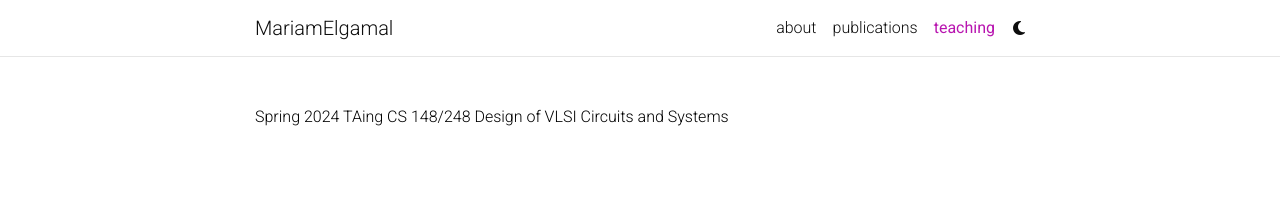
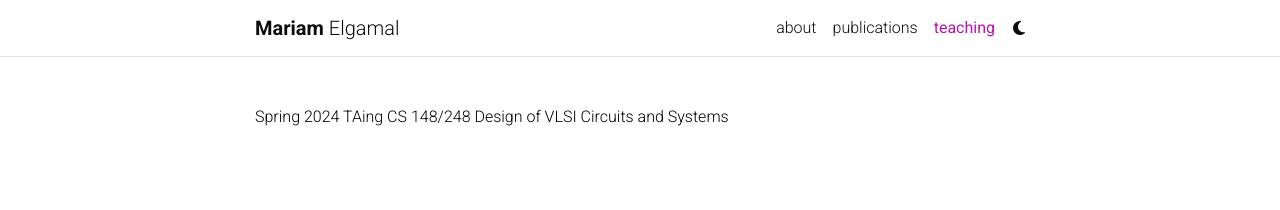
Before and after one commit to mariamelgamal/mariamelgamal.github.io, a Jekyll site: the page built from _pages/teaching.md, in a window 1280 px wide. Shown: the top 210 px of the page. Built offline with Jekyll 4.4.1, drawn with Linux system fonts in a browser that asks for light colours; full-size pictures stand in for the smaller copies a plugin makes; comment, search, counter and statistics services are not loaded; a style sheet for code colours, icons or effects is not loaded.

Commit message:
Update header.html

```diff
--- a/_includes/header.html
+++ b/_includes/header.html
@@ -8,7 +8,7 @@
           <a class="navbar-brand title font-weight-lighter" href="{{ site.baseurl }}/">
             {%- if site.title == "blank" -%}
               {%- if site.first_name -%}
-                {{- site.first_name -}}
+                <span class="font-weight-bold">{{- site.first_name -}}&nbsp;</span>
               {%- endif -%}
               {%- if site.middle_name -%}
                 {{- site.middle_name -}}&nbsp;
@@ -57,12 +57,6 @@
               {%- for p in sorted_pages -%}
               {%- if p.nav and p.autogen == nil -%}
               {%- if p.dropdown %}
-              {%- assign has_active_child = false -%}
-              {%- for child in p.children -%}
-              {%- if page.title == child.title -%}
-              {%- assign has_active_child = true -%}
-              {%- endif -%}
-              {%- endfor -%}
               <li class="nav-item dropdown {% if page.title == p.title or has_active_child %}active{% endif %}">
                 <a class="nav-link dropdown-toggle" href="#" id="navbarDropdown" role="button" data-toggle="dropdown" aria-haspopup="true" aria-expanded="false">{{ p.title }}
                   {%- if page.title == p.title or has_active_child -%}
@@ -81,11 +75,6 @@
               </li>
               {%- else %}
               <li class="nav-item {% if page.url contains p.permalink %}active{% endif %}">
-                {%- if p.permalink contains '/blog/' %}
-                {%- assign url = '/blog/' -%}
-                {%- else -%}
-                {%- assign url = p.url -%}
-                {%- endif -%}
                 <a class="nav-link" href="{{ url | relative_url }}">{{ p.title }}
                   {%- if page.url contains p.url -%}
                   <span class="sr-only">(current)</span>
```
